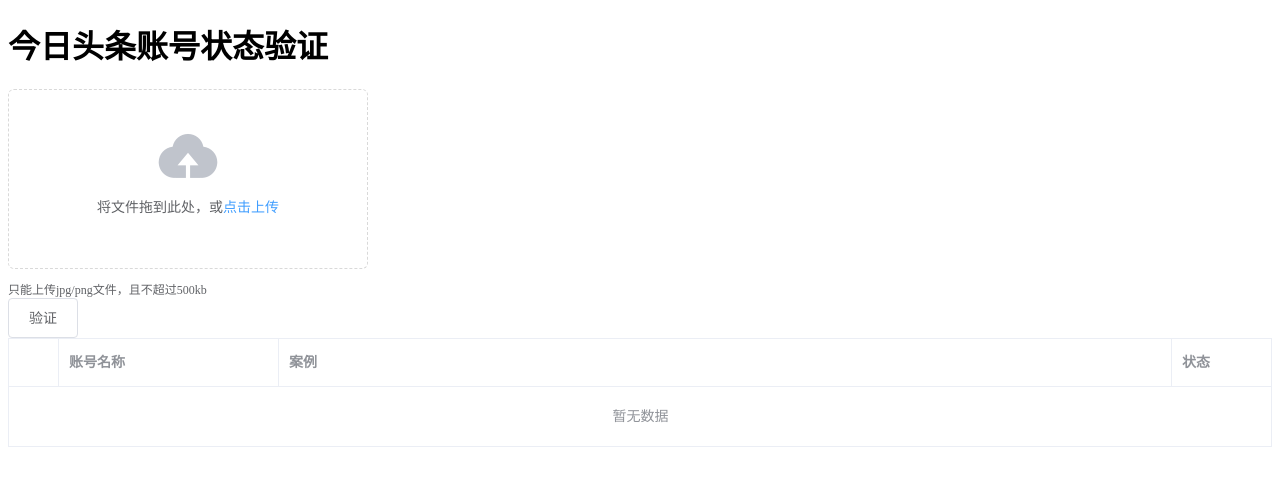
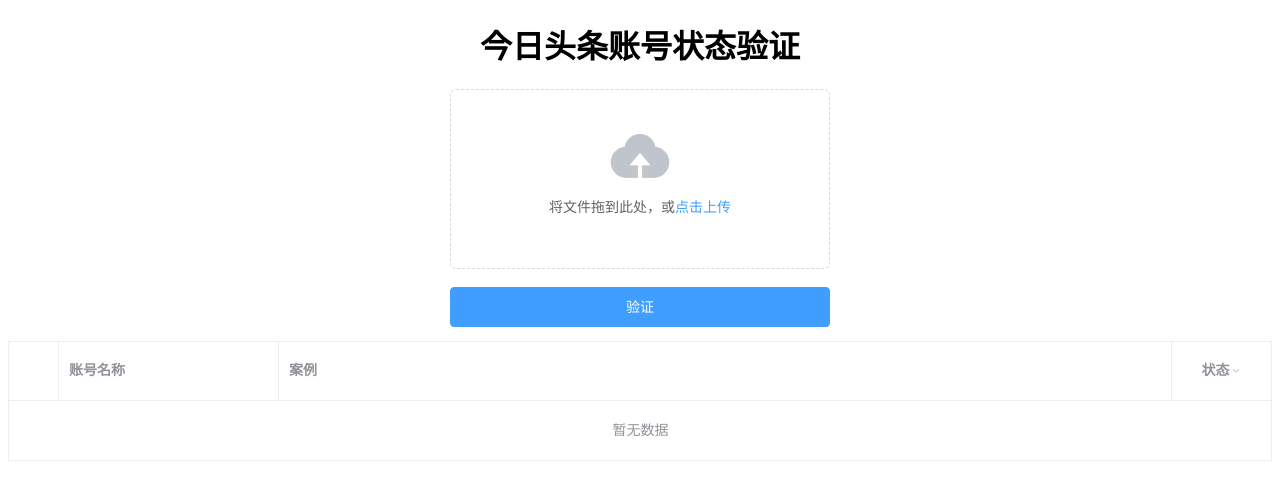
Before and after one commit to hehehai/spider, a Vue app: page / in a window 1280 px wide. Shown: the top 500 px of the page. Built offline with nearby package versions, Linux system fonts and the light colour scheme.

Commit message:
status style

```diff
--- a/src/views/Check.vue
+++ b/src/views/Check.vue
@@ -1,6 +1,13 @@
 <template>
   <div>
-    <el-table :data="tableData" style="width: 100%" border>
+    <p class="total" v-if="total.all">
+      <span>总数：{{ total.all }}</span>
+      <span class="status unknown">未知：{{ total.unknown }}</span>
+      <span class="status normal">正常：{{ total.normal }}</span>
+      <span class="status banded">封禁：{{ total.banded }}</span>
+      <span class="status error">错误：{{ total.error }}</span>
+    </p>
+    <el-table :data="tableData" style="width: 100%" border v-loading="loading">
       <el-table-column type="index" width="50" align="center">
       </el-table-column>
       <el-table-column
@@ -18,7 +25,14 @@
           >
         </template>
       </el-table-column>
-      <el-table-column prop="status" label="状态" width="100">
+      <el-table-column
+        prop="status"
+        label="状态"
+        width="100"
+        align="center"
+        :filters="filterStatus"
+        :filter-method="handleFilterStatus"
+      >
         <template slot-scope="scope">
           <span :class="['status', scope.row.status]">{{
             statusTypes[scope.row.status]
@@ -37,27 +51,71 @@
   error: "错误"
 };
 
+const filterStatus = [
+  { text: "未知", value: "unknown" },
+  { text: "正常", value: "normal" },
+  { text: "封禁", value: "banded" },
+  { text: "错误", value: "error" }
+];
+
 export default {
   name: "Check",
   data() {
     return {
-      statusTypes: Object.freeze(statusTypes)
+      statusTypes: Object.freeze(statusTypes),
+      filterStatus: Object.freeze(filterStatus)
     };
   },
   props: {
     tableData: {
       type: Array
+    },
+    loading: {
+      type: Boolean,
+      default: false
+    }
+  },
+  computed: {
+    total() {
+      let result = {
+        all: this.tableData.length,
+        unknown: 0,
+        normal: 0,
+        banded: 0,
+        error: 0
+      };
+
+      if (this.tableData.length) {
+        this.tableData.forEach(item => {
+          if (item.status) {
+            result[item.status] += 1;
+          }
+        });
+      }
+      return result;
     }
   },
   methods: {
     handleLink(link) {
       this.$electron.remote.shell.openExternal(link);
+    },
+    handleFilterStatus(value, row) {
+      return row.status === value;
     }
   }
 };
 </script>
 
 <style lang="css">
+.total {
+  display: flex;
+  justify-content: center;
+}
+
+.total > span + span {
+  margin-left: 2em;
+}
+
 .status {
   padding: 1px 6px;
   border-radius: 3px;
--- a/src/views/Home.vue
+++ b/src/views/Home.vue
@@ -1,12 +1,14 @@
 <template>
   <div>
-    <h1>今日头条账号状态验证</h1>
+    <h1 class="text-center">今日头条账号状态验证</h1>
     <div class="upload-file">
       <Upload @upload="handleData" />
+      <el-button @click="handleCheckAllLink" type="primary" class="check-btn"
+        >验证</el-button
+      >
     </div>
-    <el-button @click="handleCheckAllLink">验证</el-button>
     <div class="data">
-      <Check :tableData="tableData"></Check>
+      <Check :tableData="tableData" :loading="loading"></Check>
     </div>
   </div>
 </template>
@@ -23,7 +25,8 @@
   },
   data() {
     return {
-      tableData: []
+      tableData: [],
+      loading: false
     };
   },
   methods: {
@@ -34,6 +37,7 @@
       }));
     },
     async handleCheckAllLink() {
+      this.loading = true;
       const { data } = await axios({
         url: "http://localhost:3001/check",
         method: "POST",
@@ -42,6 +46,7 @@
           "Content-Type": "application/x-www-form-urlencoded"
         }
       });
+      this.loading = false;
       if (data && data.code === "200") {
         this.tableData = data.data;
       } else {
@@ -51,3 +56,19 @@
   }
 };
 </script>
+
+<style lang="css">
+.text-center {
+  text-align: center;
+}
+
+.upload-file {
+  margin: 0 auto;
+  width: 380px;
+}
+
+.check-btn {
+  width: 100%;
+  margin: 1em 0;
+}
+</style>
--- a/src/views/Upload.vue
+++ b/src/views/Upload.vue
@@ -1,16 +1,13 @@
 <template>
   <div>
     <el-upload
-      class="upload-demo"
+      class="upload"
       drag
       action="http://localhost:3001/upload"
       :on-success="handleFileUploadSuccess"
     >
       <i class="el-icon-upload"></i>
       <div class="el-upload__text">将文件拖到此处，或<em>点击上传</em></div>
-      <div class="el-upload__tip" slot="tip">
-        只能上传jpg/png文件，且不超过500kb
-      </div>
     </el-upload>
   </div>
 </template>
@@ -28,3 +25,17 @@
   }
 };
 </script>
+
+<style lang="css">
+.upload {
+  width: 100%;
+}
+
+.upload .el-upload {
+  width: 100%;
+}
+
+.upload .el-upload-dragger {
+  width: 100%;
+}
+</style>
```
Also changed, not shown: src/plugins/element.js (+9 -1 lines).
